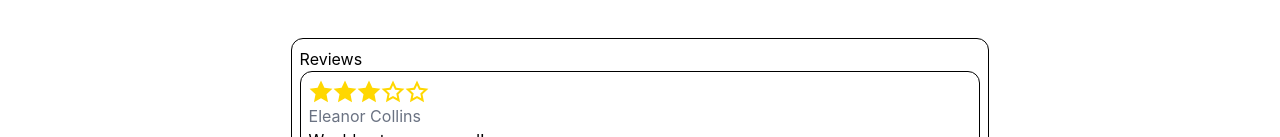
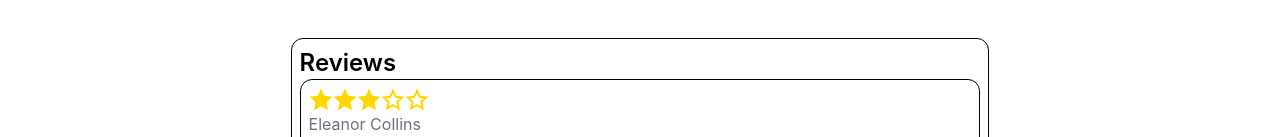
Before and after one commit to Bibidh-Raj-Shrestha/React_E-Commerce, a React (Vite) app: page /products/1 in a window 1280 px wide. Shown: the part 464-601 px from the top of the page. Built offline with nearby package versions, Linux system fonts and the light colour scheme; data requests are answered from the project's data file.

Commit message:
refractor designs and error handling

```diff
--- a/index.html
+++ b/index.html
@@ -2,7 +2,6 @@
 <html lang="en">
   <head>
     <meta charset="UTF-8" />
-    <link rel="icon" type="image/svg+xml" href="/favicon.svg" />
     <meta name="viewport" content="width=device-width, initial-scale=1.0" />
     <title>react-e-commerce</title>
   </head>
--- a/src/pages/ProductsDetails.tsx
+++ b/src/pages/ProductsDetails.tsx
@@ -28,10 +28,12 @@ export default function ProductsDetails() {
         getProduct();
     }, [id]);
 
+    if (error)
+        return (<>Error:{error}</>)
     if (product === undefined)
-        return (<>Product not found</>);
+        return (<>Loading..</>);
     return (<>
-        <div className="flex flex-col lg:w-[78%] lg:flex-row gap-8 mt-10 p-4 border rounded-xl">
+        <div className="w-full flex flex-col lg:w-[78%] lg:flex-row gap-8 mt-10 p-4 border rounded-xl">
             <div>
                 <img src={product.images[0]}
                     alt={product.title}
@@ -94,9 +96,9 @@ export default function ProductsDetails() {
             </div>
         </div>
         <div className="w-full lg:w-[78%] flex flex-col mt-10 p-2 border rounded-xl">
-            <span>
-                <h2>Reviews</h2>
-            </span>
+            <h2 className="text-2xl font-semibold">
+                Reviews
+            </h2>
             <div className="flex flex-col">
                 {product.reviews.map((review, index) => (
                     <ReviewCard key={index} review={review} />
```
